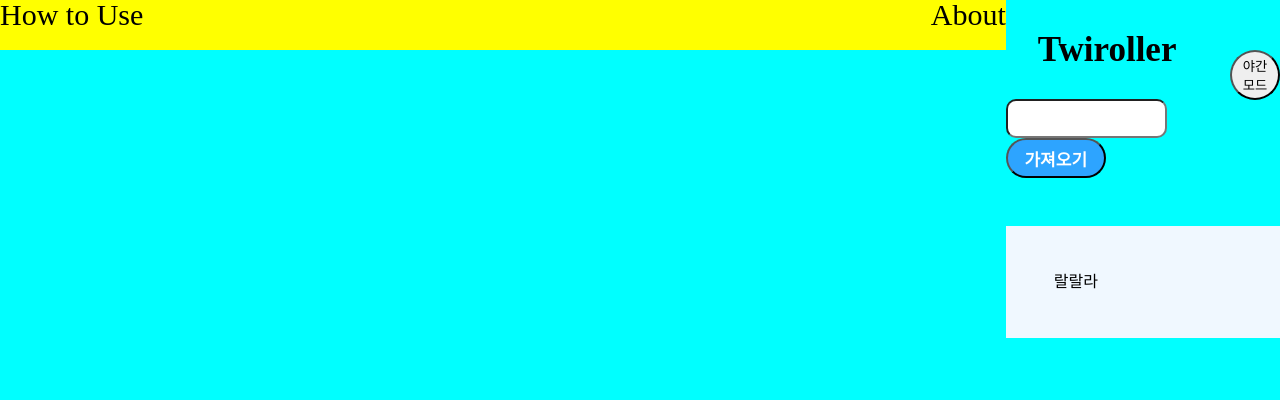
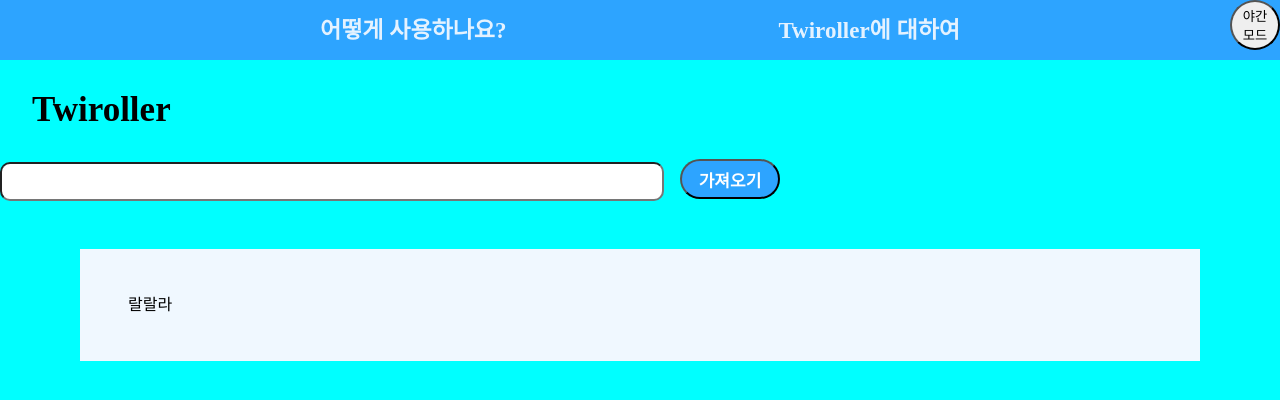
Before and after one commit to Raros17/twiroller, a React (Create React App) app: page / in a window 1280 px wide. Shown: the top 400 px of the page. Built offline with nearby package versions, Linux system fonts and the light colour scheme.

Commit message:
feat: header 생성

```diff
--- a/src/App.tsx
+++ b/src/App.tsx
@@ -6,12 +6,11 @@
     <TopContainer>
         <Header>
           <HeaderList>
-            <li>How to Use</li>
-            <li>About</li>
+            <li>어떻게 사용하나요?</li>
+            <li>Twiroller에 대하여</li>
           </HeaderList>
           <ChangeBtn>야간모드</ChangeBtn>
         </Header>
-        <div>
           <Title>Twiroller</Title>
           <section>
             <HyperLinkArea/>
@@ -20,7 +19,6 @@
               <ContentContainer>랄랄라</ContentContainer>
             </ContentSection>
           </section>
-      </div>
     </TopContainer>
   );
 }
@@ -30,8 +28,6 @@
   background-color: aqua;
   width: 100%;
   height: 100vh;
-  display: flex;
-  justify-content: center;
 `
 
 
@@ -51,16 +47,29 @@
 
 const Header = styled.header`
   width: 100%;
-  background-color: yellow;
-  height: 50px;
+  background-color: #2da4ff;
+  height: 60px;
   text-align: center;
+  display: flex;
+  justify-content: center;
+  color: #e4f2ff;
 `
 const HeaderList = styled.ul`
   display: flex;
   justify-content: space-between;
-  height: 50px;
-  text-align: center;
-  font-size: 30px;
+  width: 50%;
+  height: 60px;
+  li {
+    font-weight: 600;
+    font-size: 23px;
+    cursor: pointer;
+    height: 100%;
+    display: flex;
+    align-items: center;
+    &:hover {
+    color: #ffffff;
+  }
+  }
 `
 
 const ContentSection = styled.section`
```
